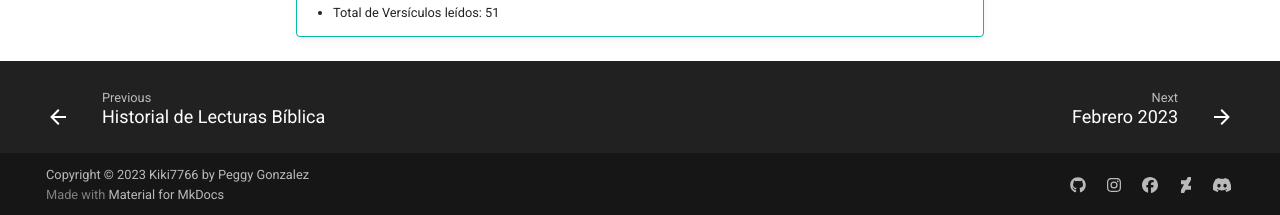
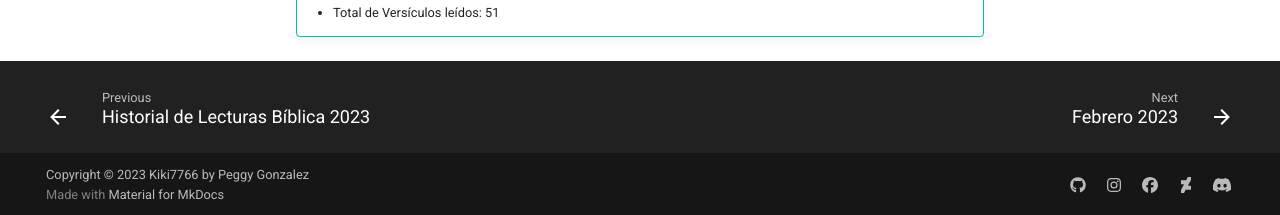
Before and after one commit to kiki7766/bible-mkdocs, an MkDocs documentation site: the page built from docs/m-2023/enero.md, in a window 1280 px wide and 900 px high, scrolled down 4188 px. Shown: the part 682-897 px from the top of the window. Built offline with MkDocs 1.6.1 and Material for MkDocs 9.7.7, drawn with Linux system fonts in a browser that asks for light colours; some web fonts are replaced; a script that is not in the unit is left out; comment, search, counter and statistics services are not loaded.

Commit message:
new changes for 2024

```diff
--- a/docs/m-2023/index.md
+++ b/docs/m-2023/index.md
@@ -1,4 +1,4 @@
-# Historial de Lecturas Bíblica
+# Historial de Lecturas Bíblica 2023
 
 :fontawesome-solid-gear: El propósito de las lecturas mensuales es para poder retarme y entender que planes Dios pudiese tener para mi durante este año y espero que sea también de gran bendición para sus vida.
 
```
